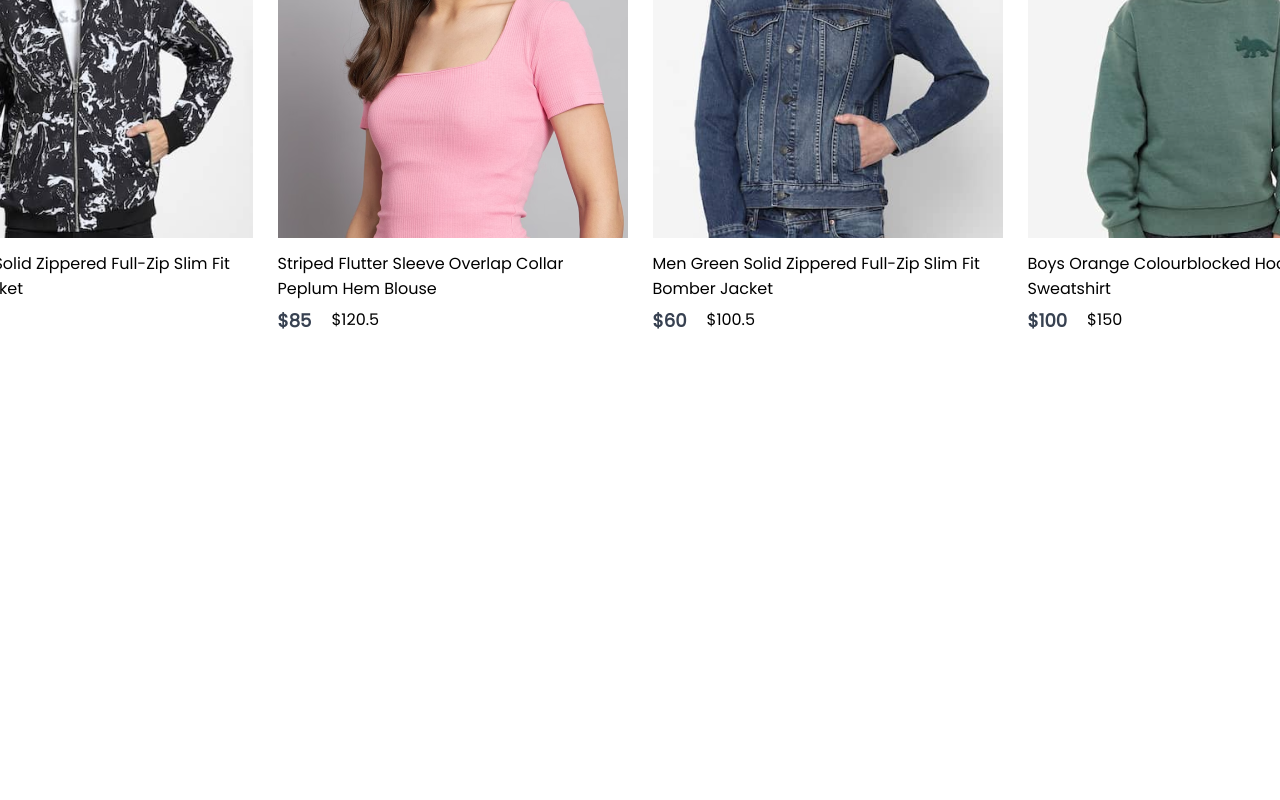
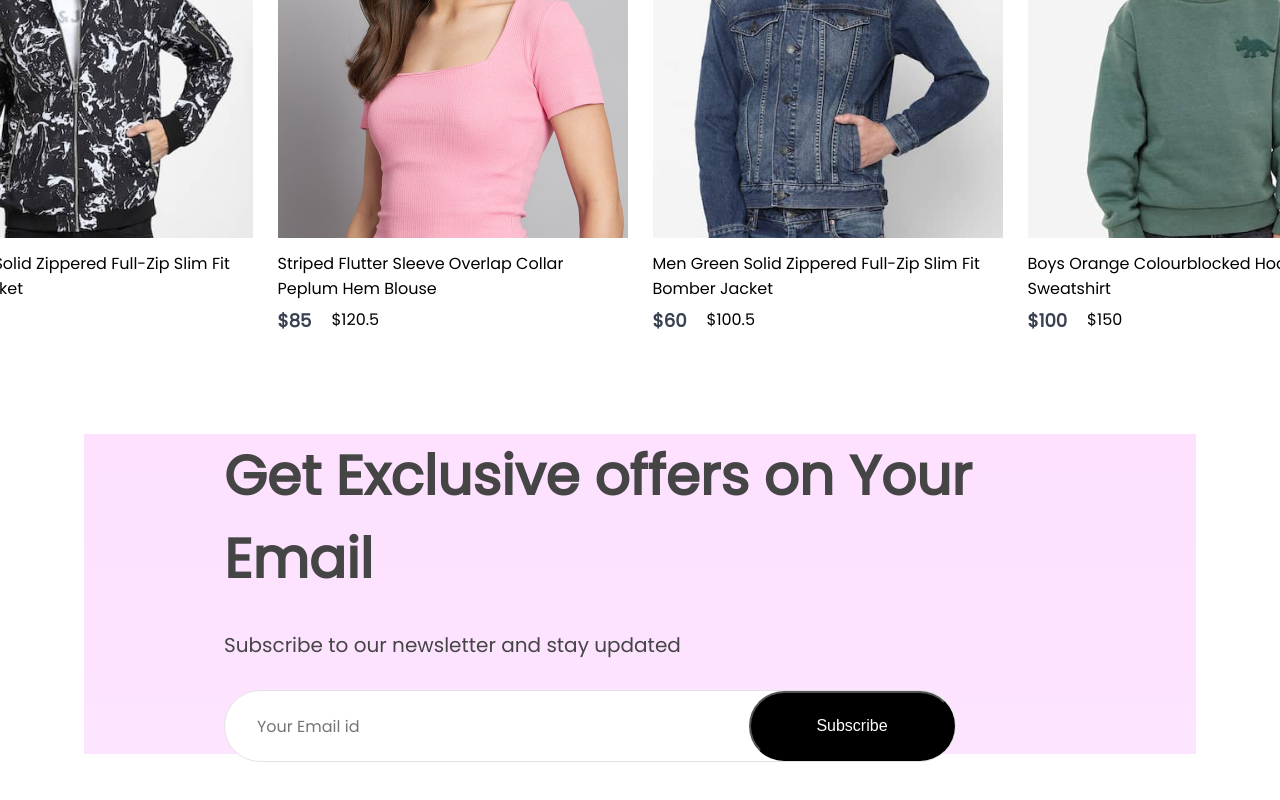
Before and after one commit to namaymahindru/ecommerceapp, a React (Create React App) app: page / in a window 1280 px wide. Shown: the part 3099-3899 px from the top of the page. Before the commit the page ends 3433 px from the top, so only its background shows below. Built offline with nearby package versions, Linux system fonts and the light colour scheme.

Commit message:
Made new additions to code on 4 Jan

```diff
--- a/src/Components/NewCollections/NewCollections.css
+++ b/src/Components/NewCollections/NewCollections.css
@@ -3,7 +3,8 @@
     flex-direction: column;
     align-items: center;
     gap: 10px;
-    height: 90vh;
+    /* height: 90vh; */
+    margin-bottom:100px;
 }
 
 .new-collection h1 {
--- a/src/Components/NewsLetter/NewsLetter.css
+++ b/src/Components/NewsLetter/NewsLetter.css
@@ -34,3 +34,26 @@
     border-radius:80px;
     border: 1px solid #e3e3e3;
 }
+
+.newsletter input{
+
+    width:500px;
+    margin-left:30px;
+    border:none;
+    outline:none;
+    color:#616161;
+    font-family:Poppins;
+    font-size:16px;
+
+}
+
+.newsletter div button{
+
+    width:210px;
+    height:70px;
+    border-radius:80px;
+    background: black;
+    color:white;
+    font-size:16px;
+    cursor:pointer;
+}
--- a/src/Pages/Shop.jsx
+++ b/src/Pages/Shop.jsx
@@ -3,6 +3,7 @@ import Hero from '../Components/Hero/Hero'
 import Popular from '../Components/Popular/Popular'
 import Offers from '../Components/Offers/Offers'
 import NewCollections from '../Components/NewCollections/NewCollections'
+import NewsLetter from '../Components/NewsLetter/NewsLetter'
 
 const Shop = () => {
   return (
@@ -10,7 +11,8 @@ const Shop = () => {
       <Hero />
       <Popular />
       <Offers />
-      <NewCollections/>
+      <NewCollections />
+      <NewsLetter/>
     </div>
   )
 }
```
